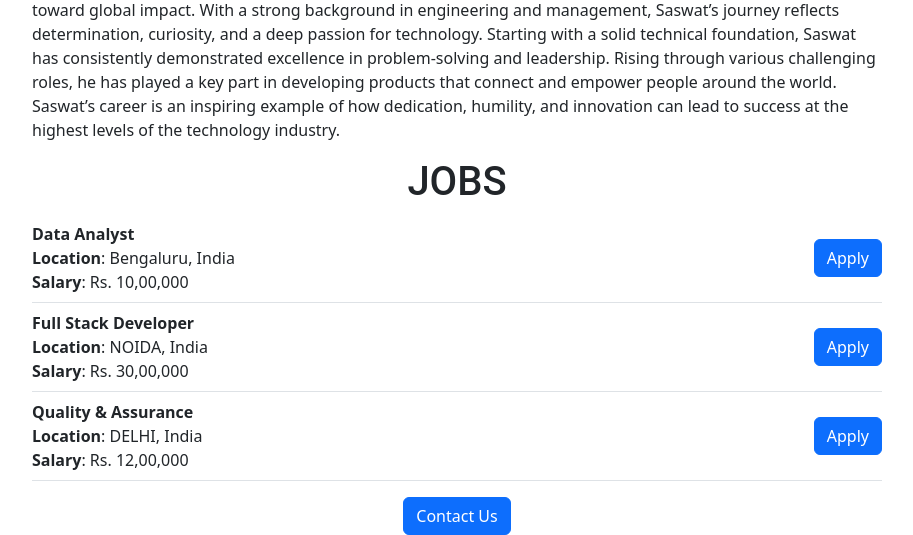
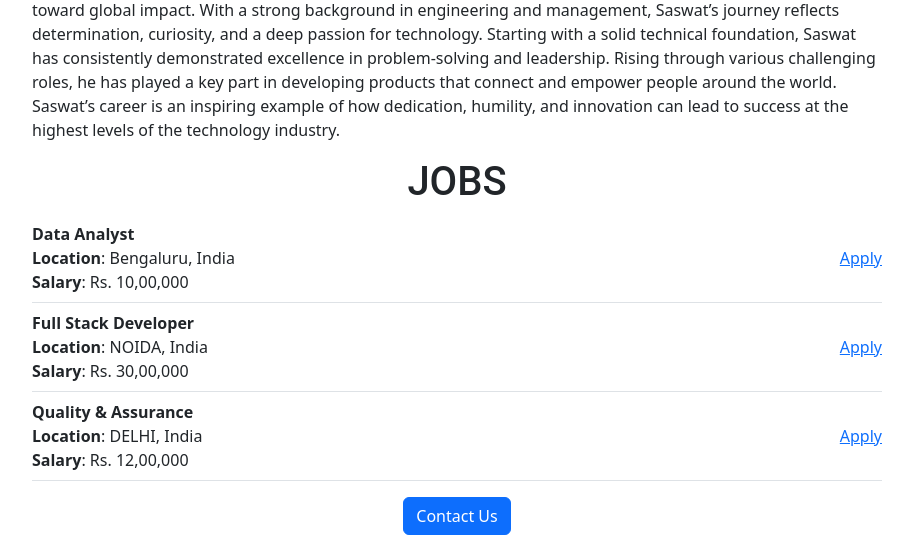
Before and after one commit to saswat2901/flask_project, a Flask app: page / in a window 1280 px wide. Shown: the part 704-1239 px from the top of the page, without its empty margins (183-1096 px from the left). Run offline with Flask 3, Linux system fonts and the light colour scheme.

Commit message:
changes for mailto

```diff
--- a/templates/home.html
+++ b/templates/home.html
@@ -52,7 +52,9 @@
                 <b>Location</b>: {{ job.location }}<br>
                 <b>Salary</b>: {{ job.salary }}
               </div>
-              <button class="btn btn-primary">Apply</button>
+                <div>
+                    <a href="mailto:someone@yoursite.com?subject=Mail from Our Site class="btn btn-primary">Apply</a>
+                </div>
             </li>
 
             {% endfor %}
```
